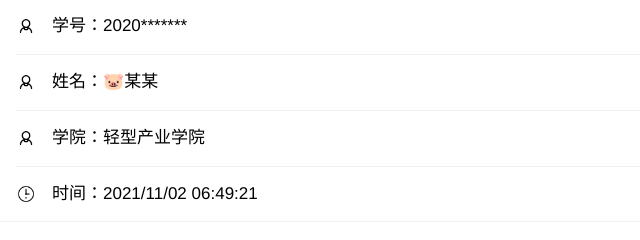
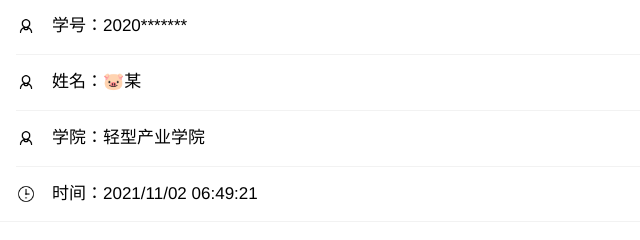
Before and after one commit to Pass302302/zzfreturn, a plain HTML site: page index.html in a window 1280 px wide. Shown: the part 245-485 px from the top of the page, 0-640 px from the left. Drawn offline with Linux system fonts and the light colour scheme.

Commit message:
Update index.html

```diff
--- a/index.html
+++ b/index.html
@@ -27,7 +27,7 @@
 		<div class="weui-cell  weui-cell_example">
 			<div class="weui-cell__hd"><img src="images/person.png" alt="" style="width: 20px; margin-right: 16px; display: block;"></div>
 			<div class="weui-cell__bd">
-				<p>姓名：🐷某某</p>
+				<p>姓名：🐷某</p>
 			</div>
 		</div>
 		<div class="weui-cell  weui-cell_example">
```
